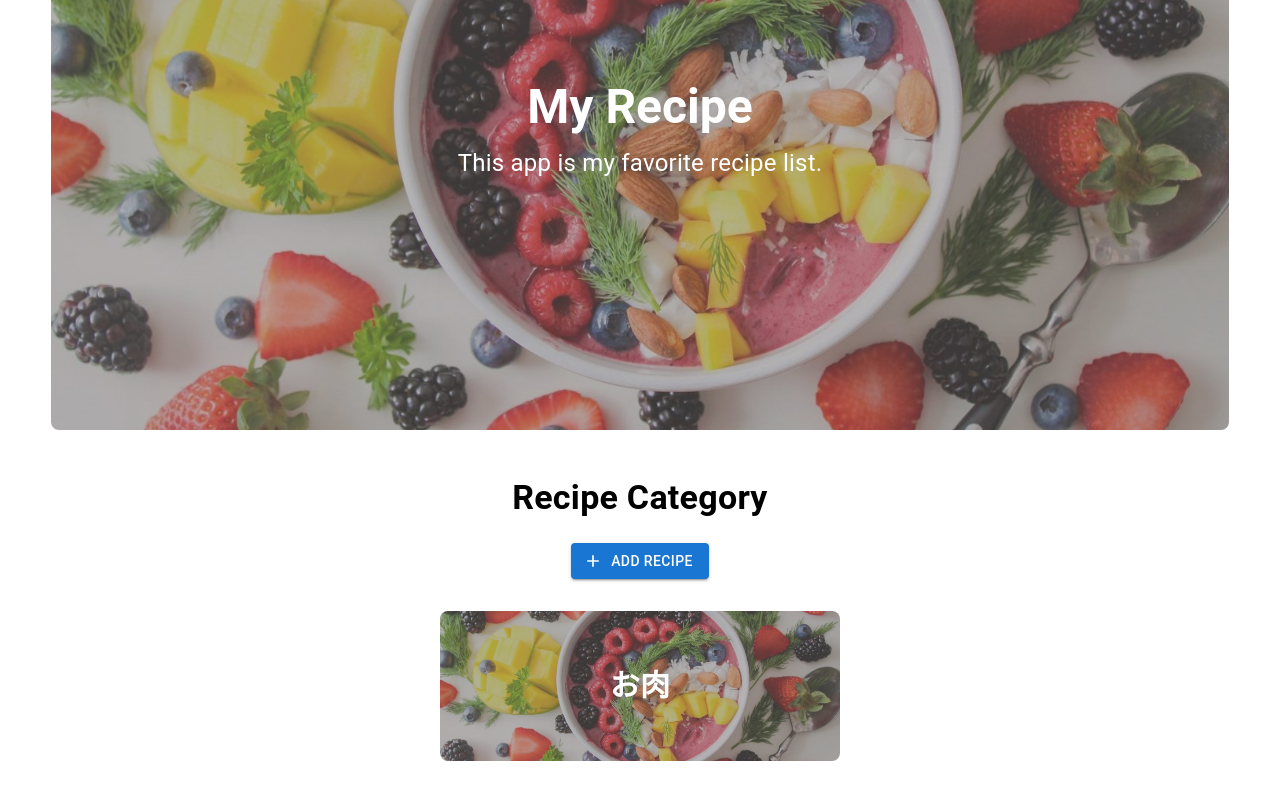
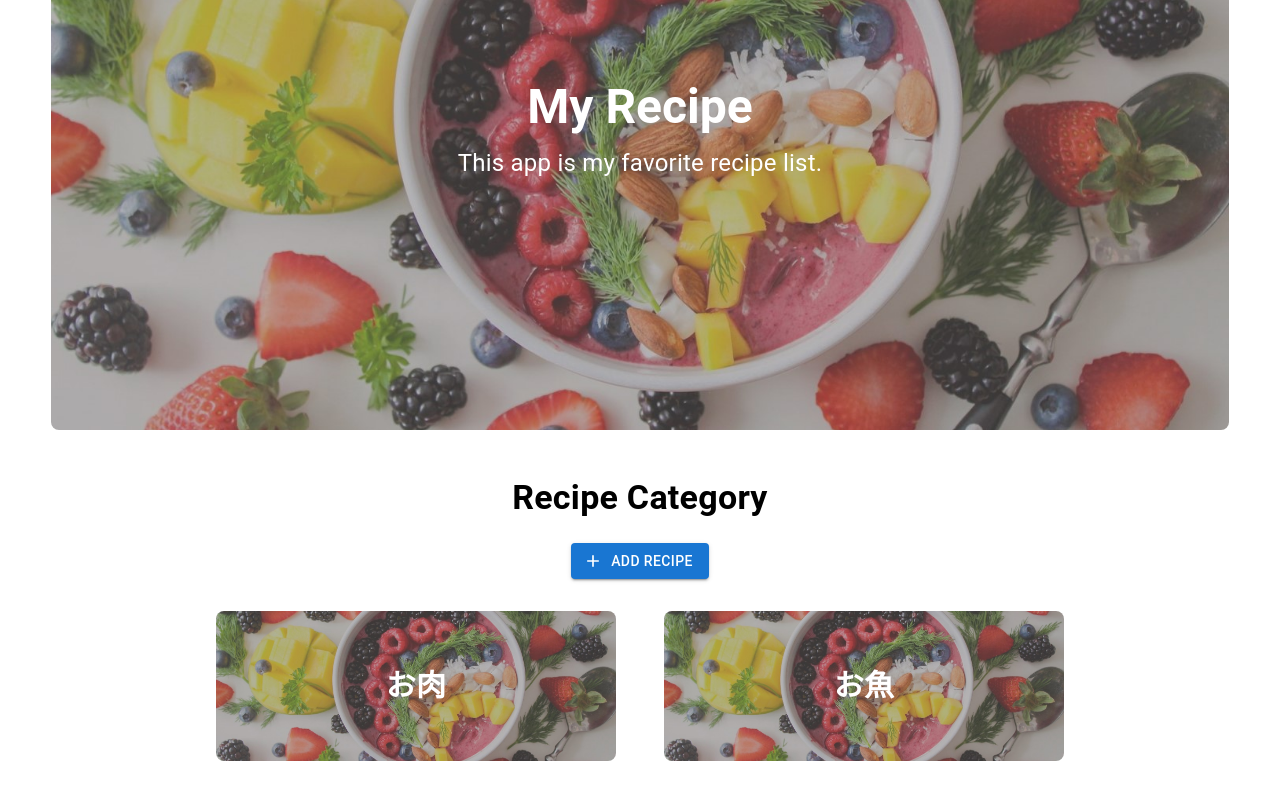
Before and after one commit to nkserveren26/myrecipe-frontend, a React (Create React App) app: page / in a window 1280 px wide. Shown: the part 258-1058 px from the top of the page. Built offline with nearby package versions, Linux system fonts and the light colour scheme.

Commit message:
レシピカテゴリボタン部分をループで実装

```diff
--- a/src/components/page/Top.tsx
+++ b/src/components/page/Top.tsx
@@ -1,8 +1,10 @@
 import { Box, Button, Grid, Typography } from '@mui/material';
 import AddIcon from '@mui/icons-material/Add';
 import HomeHeaderImage from "../../HomeHeaderImage.jpg";
+
 import React from 'react';
 import { RecipeCategoryButton } from '../button/RecipeCategoryButton';
+import { RecipeCategoryButtonPropsList } from '../variable/ArrayVariables';
 
 export const Top: React.FC = () => {
 
@@ -58,9 +60,11 @@ export const Top: React.FC = () => {
                   Add Recipe
                 </Button>
                 <Grid columns={{ xs: 6, sm: 8, md: 12 }} pt={4} container columnSpacing={6} alignItems="center" justifyContent="center">
-                  <Grid item xs={6} sm="auto" md="auto" pb={6}>
-                        <RecipeCategoryButton buttonLabelName="お肉" buttonBackgroundImage={HomeHeaderImage} destinationUrlPath="/" />
-                  </Grid>
+                  {RecipeCategoryButtonPropsList.map((props, index) => (
+                    <Grid item xs={6} sm="auto" md="auto" pb={6} key={index}>
+                      <RecipeCategoryButton buttonLabelName={props.buttonLabelName} buttonBackgroundImage={props.buttonBackgroundImage} destinationUrlPath={props.destinationUrlPath} />
+                    </Grid>
+                  ))}
                 </Grid>
             </Box>
         </>
--- /dev/null
+++ b/src/components/variable/ArrayVariables.ts
@@ -0,0 +1,15 @@
+import { RecipeCategoryButtonProps } from "../interface/interface";
+import HomeHeaderImage from "../../HomeHeaderImage.jpg";
+
+export const RecipeCategoryButtonPropsList: RecipeCategoryButtonProps[] = [
+    {
+        buttonLabelName: "お肉",
+        buttonBackgroundImage: HomeHeaderImage,
+        destinationUrlPath: "/",
+    },
+    {
+        buttonLabelName: "お魚",
+        buttonBackgroundImage: HomeHeaderImage,
+        destinationUrlPath: "/",
+    },
+];
```
